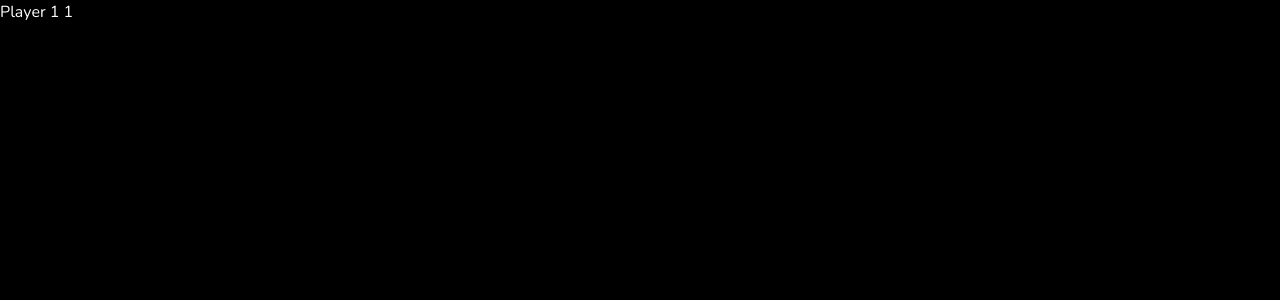
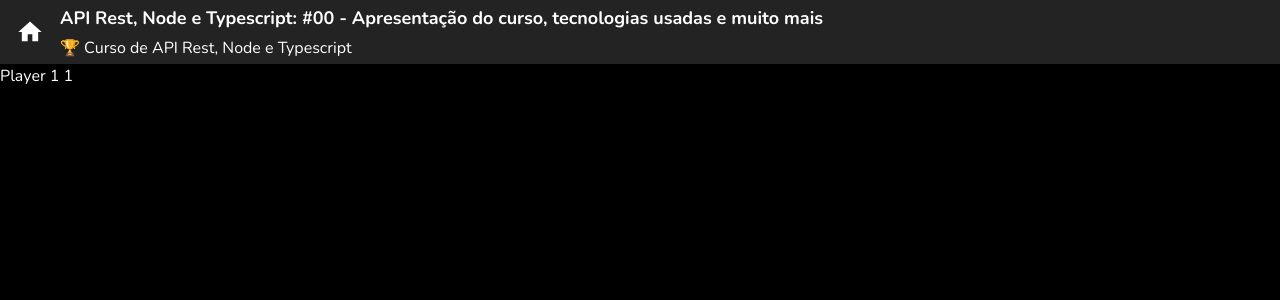
Before and after one commit to lvsouza/youtube-nextjs-course-platform, a Next.js app: page /player/1/1 in a window 1280 px wide. Shown: the top 300 px of the page. Built offline with nearby package versions, Linux system fonts and the light colour scheme.

Commit message:
feat: add player header

```diff
--- a/src/app/player/[courseId]/[classId]/page.tsx
+++ b/src/app/player/[courseId]/[classId]/page.tsx
@@ -1,4 +1,4 @@
-
+import { PlayerHeader } from '@/components/player';
 
 
 interface Props {
@@ -12,6 +12,11 @@ export default function PagePlayer({ params: { classId, courseId } }: Props) {
 
   return (
     <>
+      <PlayerHeader
+        title='API Rest, Node e Typescript: #00 - Apresentação do curso, tecnologias usadas e muito mais'
+        subtitle='🏆 Curso de API Rest, Node e Typescript'
+      />
+
       Player {courseId} {classId}
     </>
   );
--- /dev/null
+++ b/src/components/player/PlayerHeader.tsx
@@ -0,0 +1,26 @@
+import Link from 'next/link';
+import { MdHome } from 'react-icons/md';
+
+
+interface IPlayerHeaderProps {
+  title: string;
+  subtitle: string;
+}
+export const PlayerHeader = ({ subtitle, title }: IPlayerHeaderProps) => {
+  return (
+    <div className='flex gap-4 items-center bg-paper px-4'>
+      <Link href='/'>
+        <MdHome size={28} />
+      </Link>
+
+      <div className='flex flex-col gap-1 py-1'>
+        <h1 className='font-bold text-lg line-clamp-1'>
+          {title}
+        </h1>
+        <h2 className='line-clamp-1'>
+          {subtitle}
+        </h2>
+      </div>
+    </div>
+  );
+};
--- /dev/null
+++ b/src/components/player/index.ts
@@ -0,0 +1 @@
+export * from './PlayerHeader';
```
